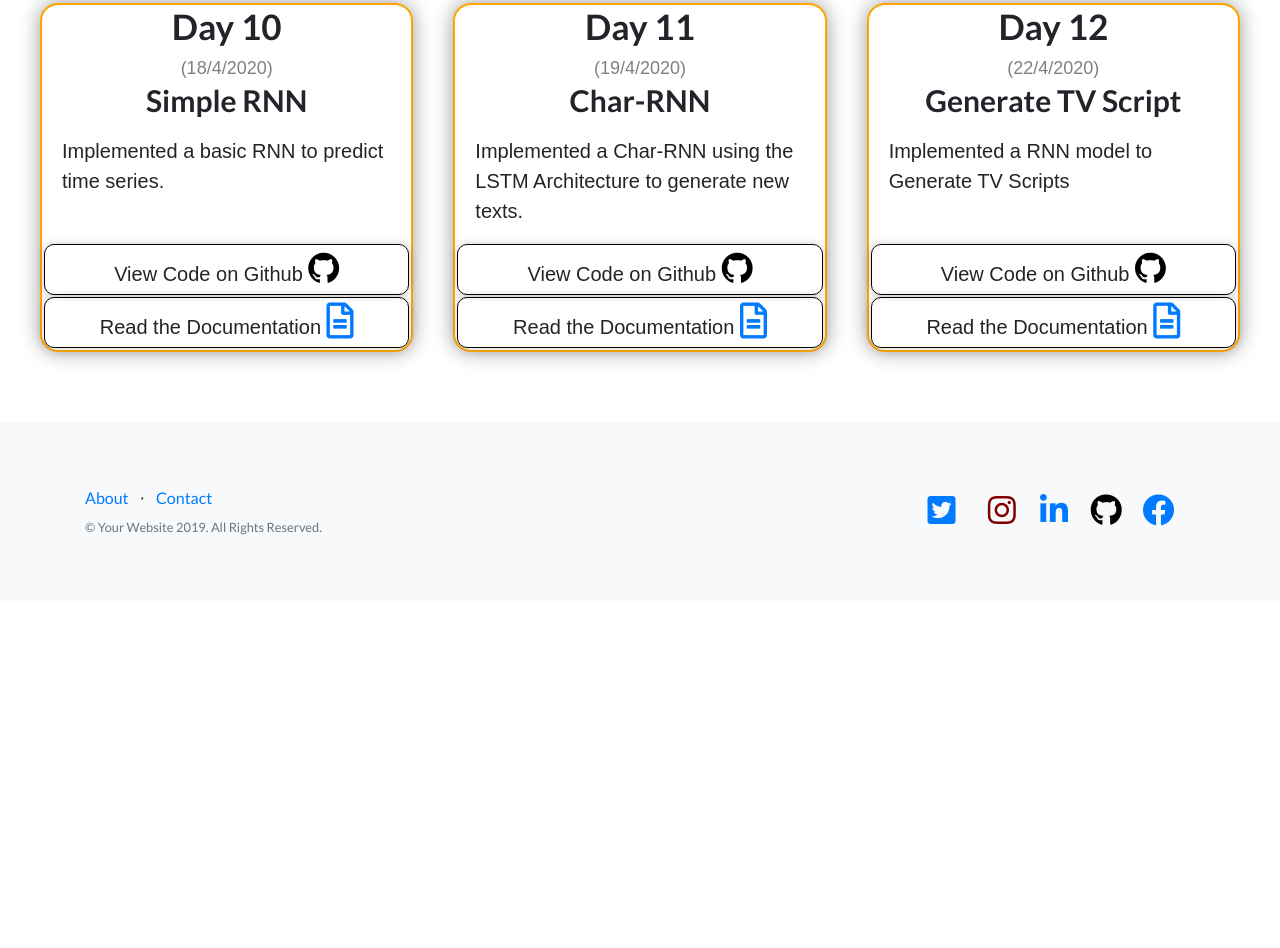
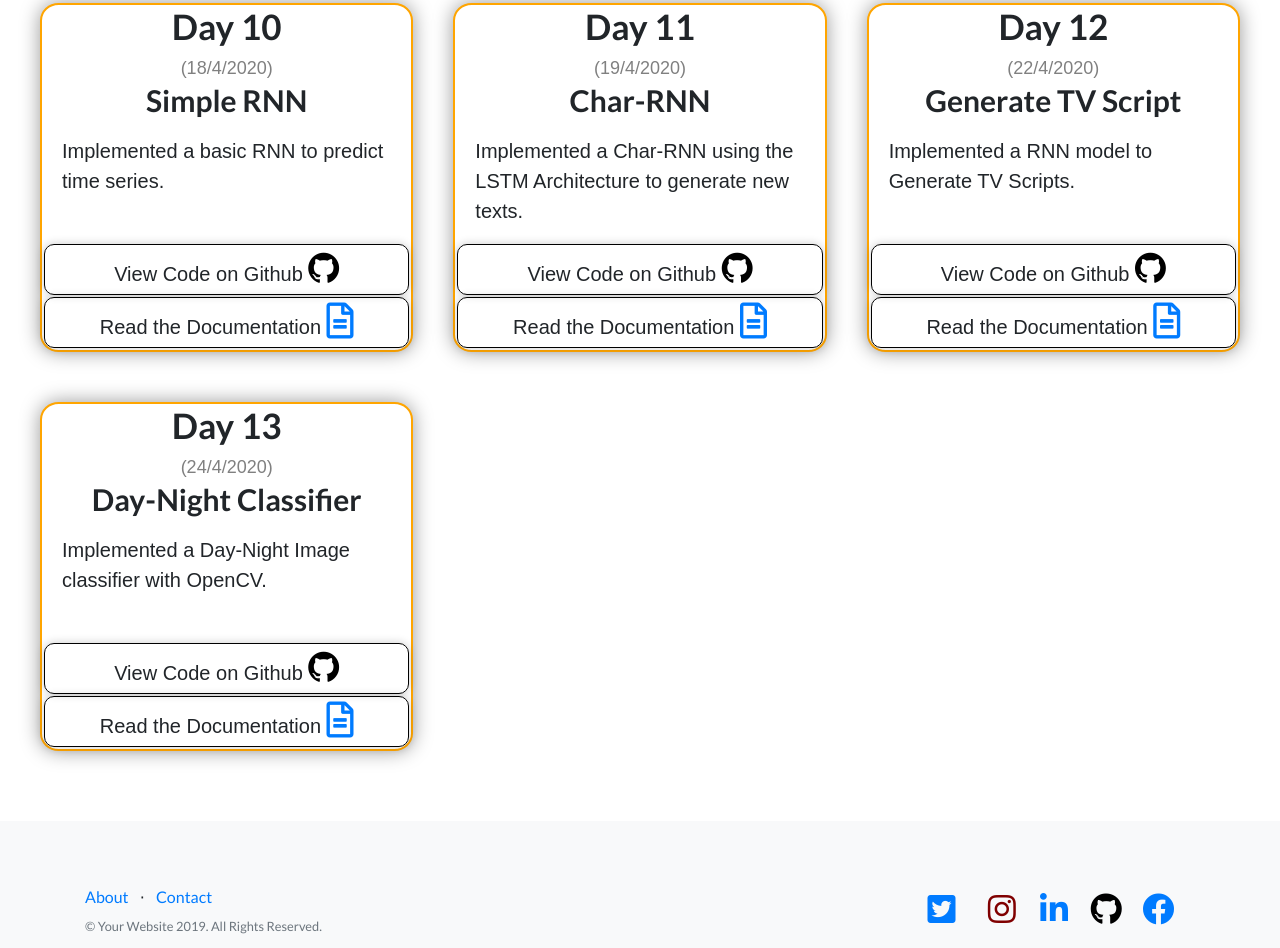
Before and after one commit to infiniteoverflow/100DaysOfML, a website: page index.html in a window 1280 px wide. Shown: the part 2143-3091 px from the top of the page. Before the commit the page ends 2744 px from the top, so only its background shows below. Drawn offline with Linux system fonts and the light colour scheme.

Commit message:
Added day 13

```diff
--- a/index.html
+++ b/index.html
@@ -349,13 +349,39 @@
         <p class='date'>(22/4/2020)</p>
         <h1 class='day-topic' style= "font-size: 30px; text-align: center;">Generate TV Script</h1>
         <div class="day-descr">
-          <p>Implemented a RNN model to Generate TV Scripts<br><br>
+          <p>Implemented a RNN model to Generate TV Scripts.<br><br>
 
           </p>
         </div>
         <div class="day-proofs">
           <div>View Code on Github
             <a href="https://github.com/infiniteoverflow/Generating-TV-Scripts">
+              <i class="fa fa-github" style="font-size:36px; color: black;"></i>
+            </a>
+          </div>
+
+          <div>Read the Documentation
+            <a href="#">
+              <i class='far fa-file-alt' style='font-size:36px'></i>
+            </a>
+          </div>
+        </div>
+      </div>
+
+
+      <!-- day 13 -->
+      <div class="card">
+        <h1 class='day-number' style="font-size: 35px; text-align: center;">Day 13</h1>
+        <p class='date'>(24/4/2020)</p>
+        <h1 class='day-topic' style= "font-size: 30px; text-align: center;">Day-Night Classifier</h1>
+        <div class="day-descr">
+          <p>Implemented a Day-Night Image classifier with OpenCV.<br><br>
+
+          </p>
+        </div>
+        <div class="day-proofs">
+          <div>View Code on Github
+            <a href="https://github.com/infiniteoverflow/Day-Night-Classifier">
               <i class="fa fa-github" style="font-size:36px; color: black;"></i>
             </a>
           </div>
```
